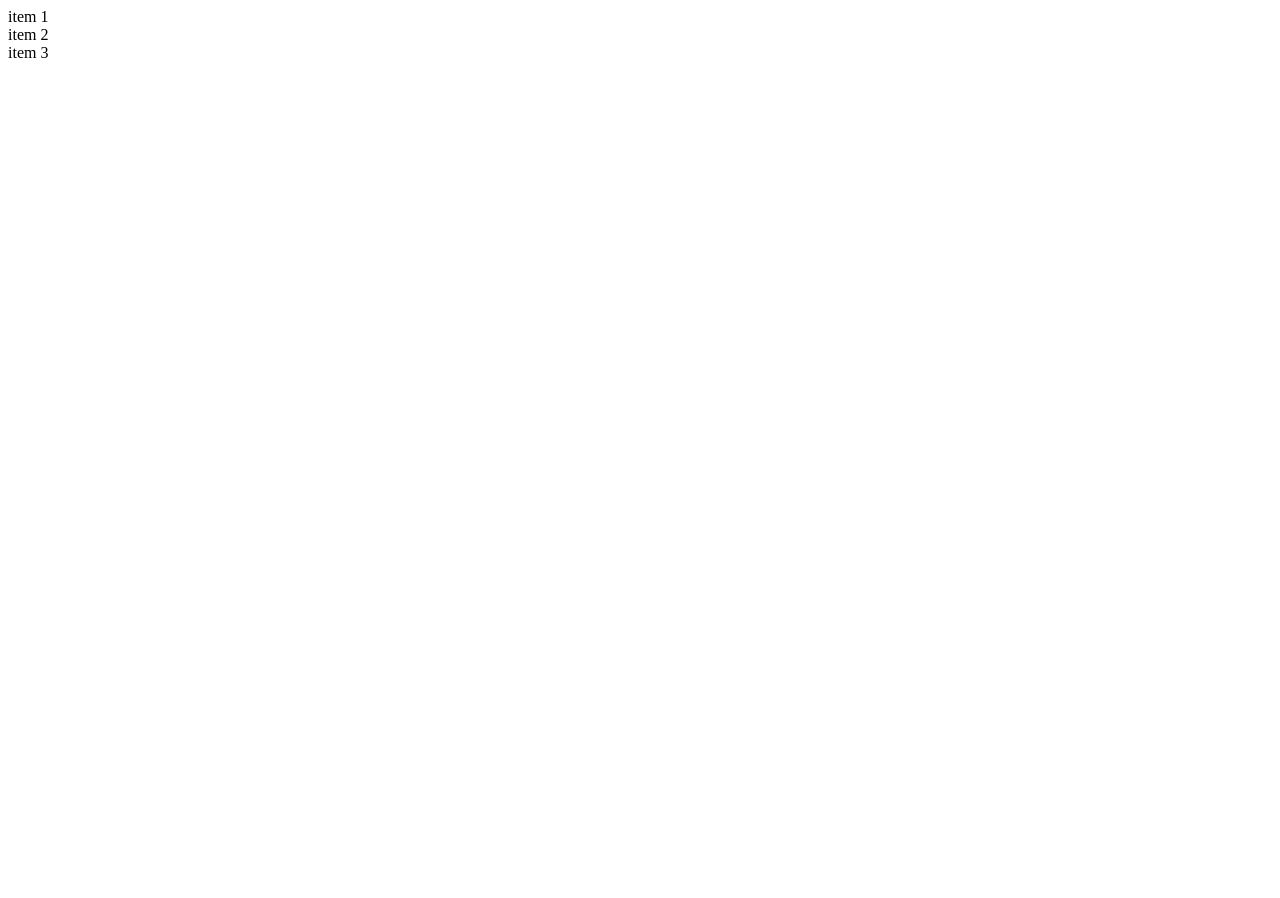
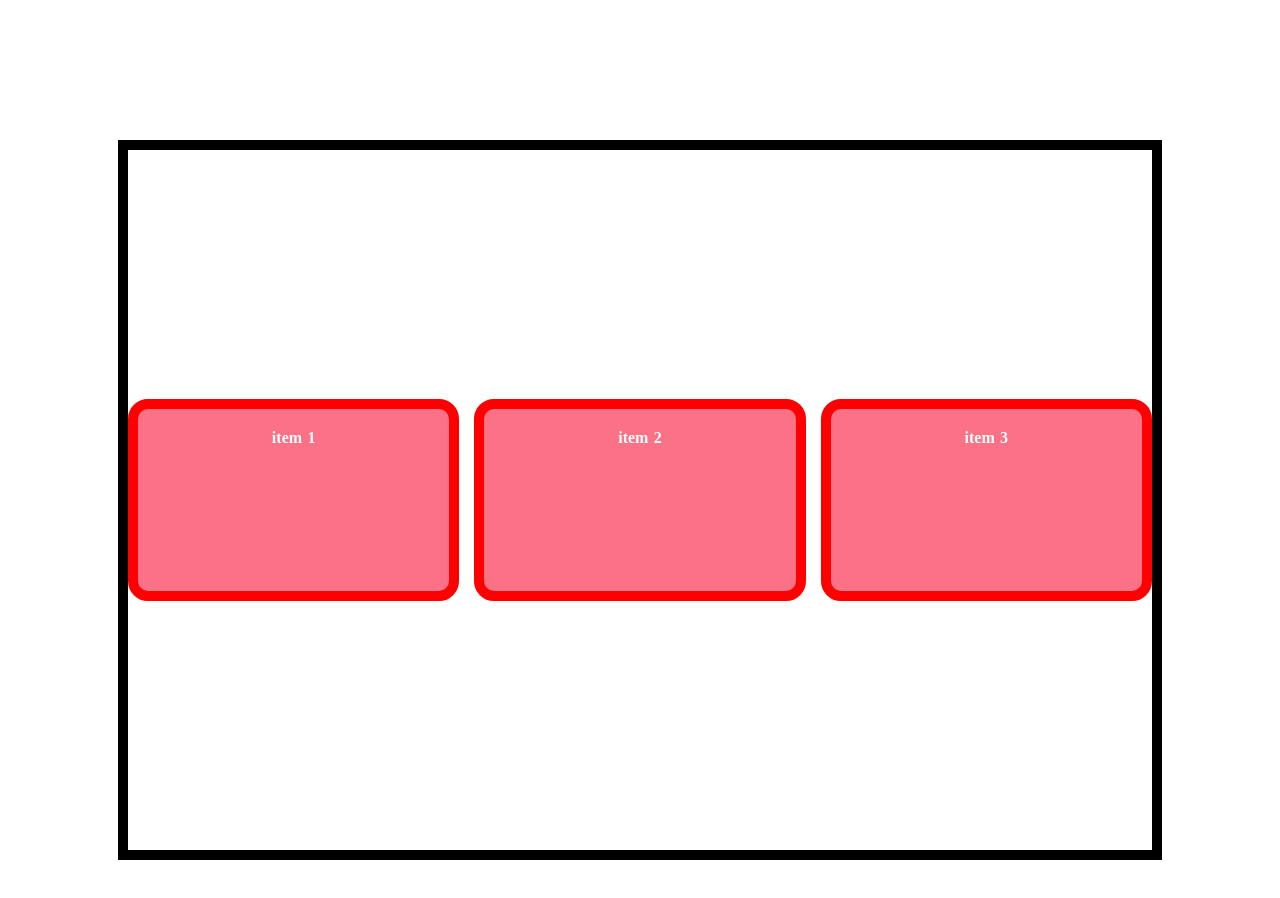
Before and after one commit to JParsleYB/flex, a plain HTML site: page index.html in a window 1280 px wide. Before the commit the page ends 800 px from the top, so only its background shows below. Drawn offline with Linux system fonts and the light colour scheme.

Commit message:
update exercises

```diff
--- a/index.html
+++ b/index.html
@@ -9,9 +9,9 @@
 </head>
 <body>
     <div class="container">
-        <div class="i1">item  1</div>
-        <div class="i2">item  2</div>
-        <div class="i3">item  3</div>
+        <div class="item i1">item  1</div>
+        <div class="item i2">item  2</div>
+        <div class="item i3">item  3</div>
     </div>
 </body>
 </html>
--- a/style.css
+++ b/style.css
@@ -0,0 +1,55 @@
+body {
+   margin: 0;
+   padding: 0;
+   line-height: 1.6;
+   word-spacing: 1.4px;
+   display: flex;
+   justify-content: center;
+   align-items: center;
+   height: 1000px;
+}
+
+.container {
+    width: 80%;
+    height: 700px;
+    margin: 0 auto;
+    border: 10px solid;
+}
+
+.item {
+    width: 150px;
+    height: 150px;
+    background-color: #fb7185;
+    padding: 1em;
+    font-weight: 700;
+    color: white;
+    text-align: center;
+    border: 10px solid red;
+    border-radius: 20px;
+}
+
+.container {
+    display: flex;
+    flex-direction: row;
+    justify-content: center;
+    align-items: flex-start;
+    flex-wrap: wrap;
+    gap: 15px;
+}
+
+.item:hover {
+    color: black;
+    /* font-size: 40px; */
+}
+
+.item {
+    flex-grow: 1;
+    flex-shrink: 1;
+    flex-basis: 0;
+    flex: 1 1 0;
+    align-self: center;
+    order: 0;
+}
+.i2 {
+
+}
--- /dev/null
+++ b/style2.css
@@ -0,0 +1,19 @@
+.container {
+  background: dodgerblue;
+  border: 4px solid midnightblue;
+  width: 400px;
+  height: 300px;
+  display: flex;
+  align-items: center;
+  justify-content: center;
+
+}
+
+.box {
+  background: palevioletred;
+  font-weight: bold;
+  text-align: center;
+  border: 6px solid maroon;
+  width: 80px;
+  height: 80px;
+}
```
Also changed, not shown: index2.html (added, +15 -0 lines), logo.html (added), stylelogo.css (added).
